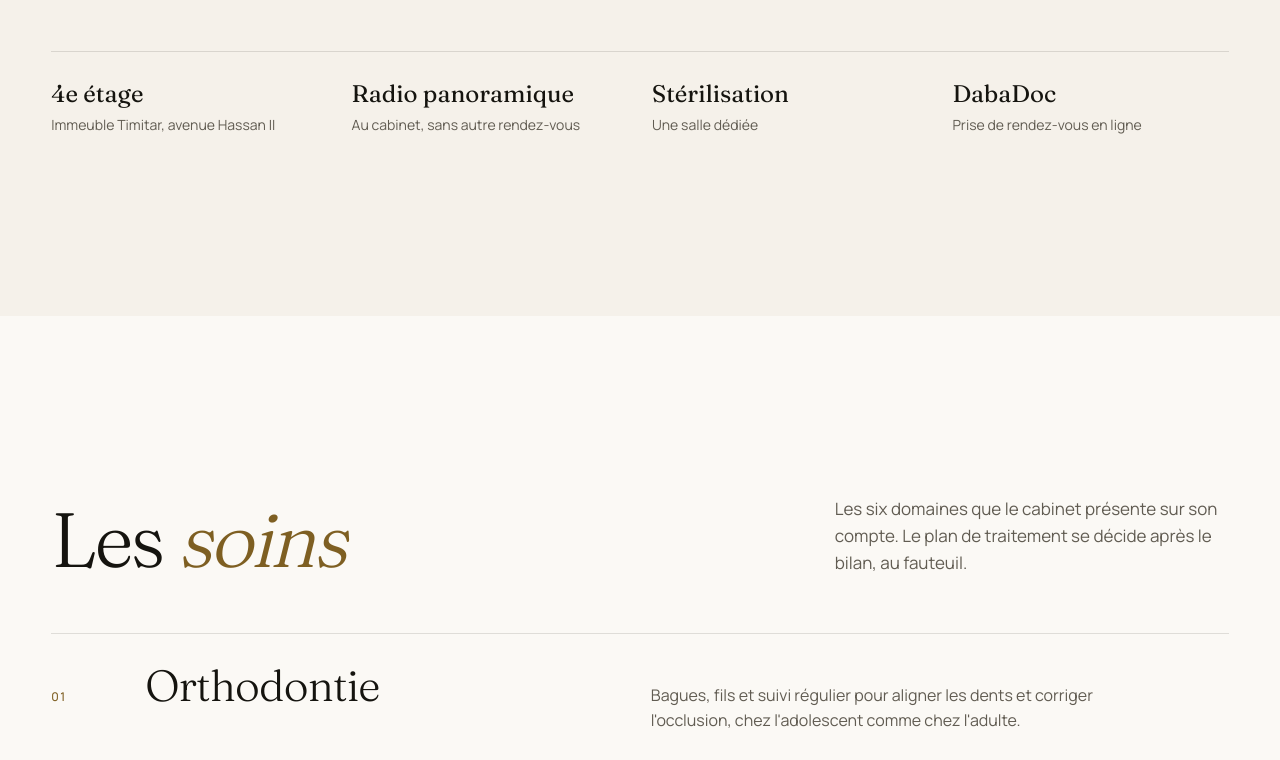
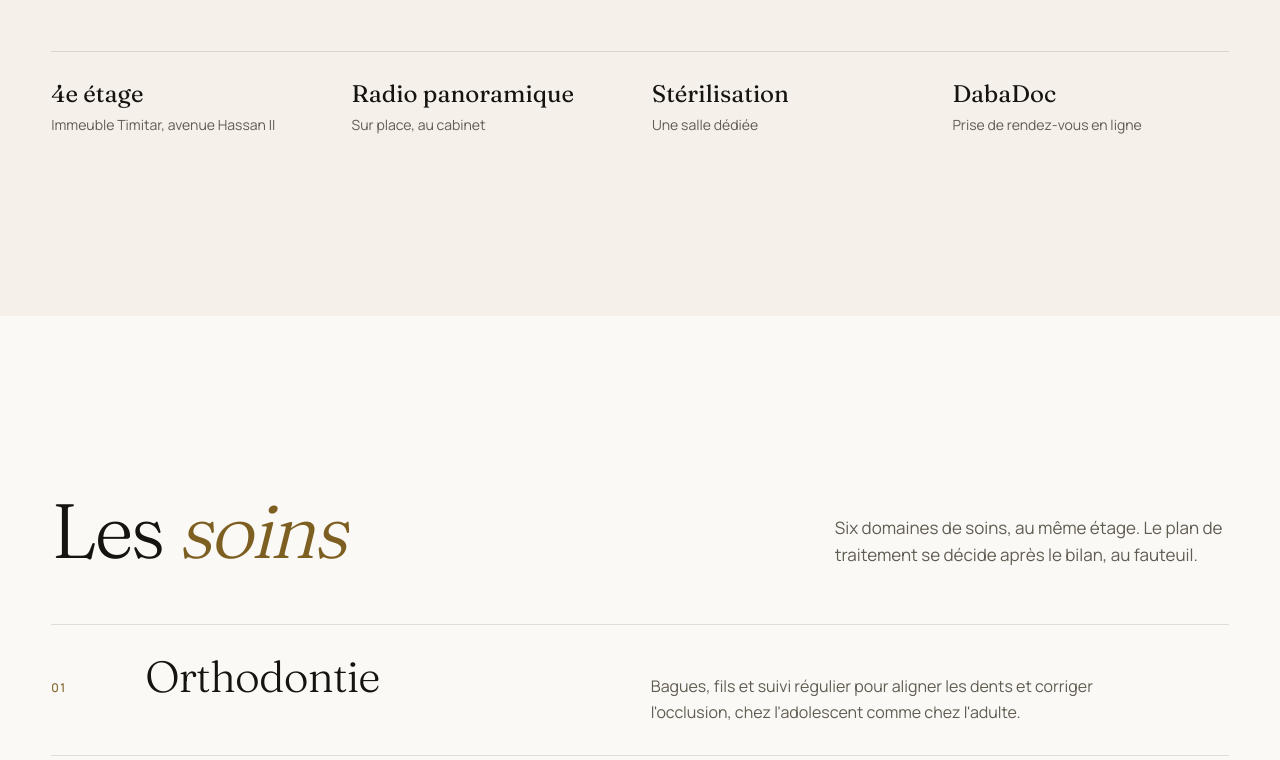
Before and after one commit to Abdellatif444/denial-dental-center, a plain HTML site: page index.html in a window 1280 px wide. Shown: the part 6780-7540 px from the top of the page. Drawn offline with Linux system fonts and the light colour scheme; animation ran at ten frames a second.

Commit message:
Textes : rien de non verifie (urgence, radio), soins sans renvoi au compte

```diff
--- a/index.html
+++ b/index.html
@@ -402,7 +402,7 @@ footer .copy{opacity:.6}
     <p id="manifest" style="margin-top:28px">Orthodontie, implants, dentisterie esthétique, blanchiment, chirurgie et soins courants, au même étage, avec la radio panoramique sur place.</p>
     <div class="meta reveal">
       <div><b>4e étage</b>Immeuble Timitar, avenue Hassan II</div>
-      <div><b>Radio panoramique</b>Au cabinet, sans autre rendez-vous</div>
+      <div><b>Radio panoramique</b>Sur place, au cabinet</div>
       <div><b>Stérilisation</b>Une salle dédiée</div>
       <div><b>DabaDoc</b>Prise de rendez-vous en ligne</div>
     </div>
@@ -413,7 +413,7 @@ footer .copy{opacity:.6}
   <div class="wrap">
     <div class="head">
       <h2 class="reveal">Les <em>soins</em></h2>
-      <p class="reveal">Les six domaines que le cabinet présente sur son compte. Le plan de traitement se décide après le bilan, au fauteuil.</p>
+      <p class="reveal">Six domaines de soins, au même étage. Le plan de traitement se décide après le bilan, au fauteuil.</p>
     </div>
     <ol class="list">
       <li class="reveal" data-peek="media/ba/ortho_face.webp"><span class="n">01</span><h3>Orthodontie</h3><p>Bagues, fils et suivi régulier pour aligner les dents et corriger l'occlusion, chez l'adolescent comme chez l'adulte.</p></li>
@@ -486,7 +486,7 @@ footer .copy{opacity:.6}
   <div class="wrap">
     <div class="eyebrow reveal">Rendez-vous</div>
     <h2 class="reveal" style="margin-top:22px">Un <em>appel</em>, et c'est noté.</h2>
-    <p class="lead reveal">Le cabinet prend les rendez-vous par téléphone et sur DabaDoc. Pour une urgence, appelez le fixe.</p>
+    <p class="lead reveal">Le cabinet prend les rendez-vous par téléphone et sur DabaDoc.</p>
     <div class="phones">
       <a class="phone reveal" href="tel:+212528292029"><small>Cabinet</small><b>05 28 29 20 29</b></a>
       <a class="phone reveal" href="tel:+212603262807"><small>Mobile</small><b>06 03 26 28 07</b></a>
```
